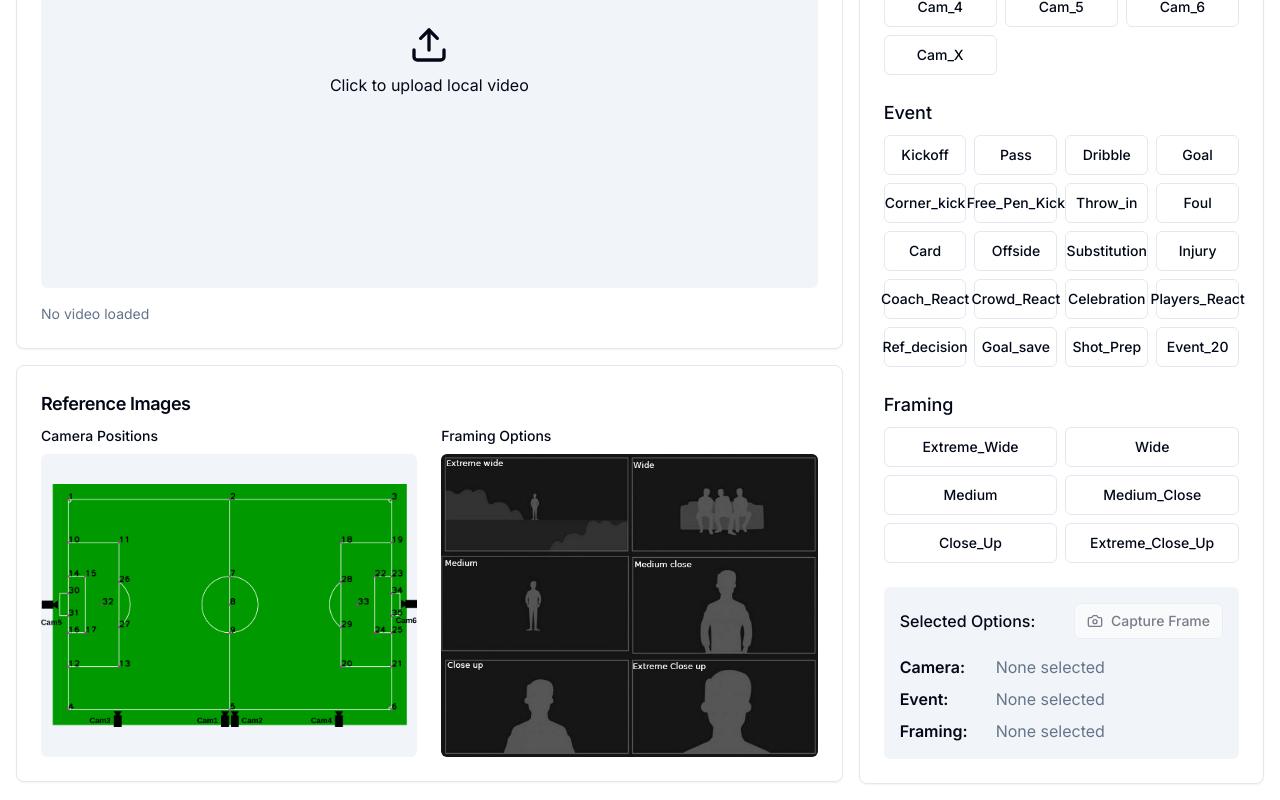
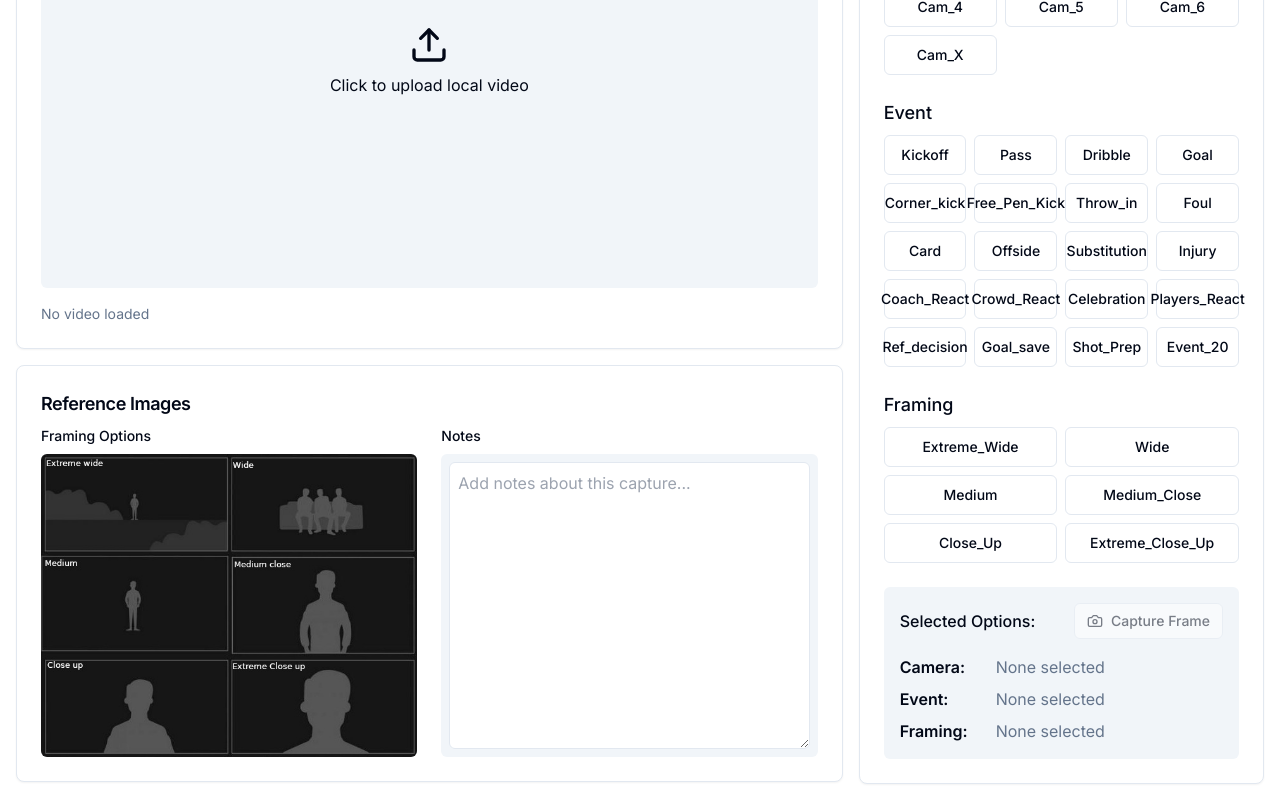
Before and after one commit to satishgsonwane/wsl_analysis, a Next.js app: page / in a window 1280 px wide. Shown: the part 238-1038 px from the top of the page. Built offline with nearby package versions, Linux system fonts and the light colour scheme.

Commit message:
Removed camera positions image and added note taking area.

```diff
--- /dev/null
+++ b/app/api/save-notes/route.ts
@@ -0,0 +1,53 @@
+import { NextRequest, NextResponse } from "next/server";
+import { writeFile, mkdir } from "fs/promises";
+import path from "path";
+import fs from "fs/promises";
+
+export async function POST(request: NextRequest) {
+  try {
+    const { notes } = await request.json();
+
+    if (!notes) {
+      return NextResponse.json(
+        { error: "Missing notes content" },
+        { status: 400 }
+      );
+    }
+
+    // Create base directory path
+    const baseDir = path.join(process.cwd(), "public", "captures");
+
+    // Ensure the directory exists
+    await mkdir(baseDir, { recursive: true });
+
+    // Create filename with path
+    const filePath = path.join(baseDir, "notes.txt");
+
+    // Check if file exists and read existing content
+    let existingContent = "";
+    try {
+      existingContent = await fs.readFile(filePath, "utf-8");
+      existingContent += "\n\n---\n\n"; // Add separator between existing and new notes
+    } catch (error) {
+      // File doesn't exist yet, that's fine
+    }
+
+    // Append timestamp to notes
+    const timestamp = new Date().toISOString();
+    const formattedNotes = `[${timestamp}]\n${notes}`;
+
+    // Write the file with existing content + new notes
+    await writeFile(filePath, existingContent + formattedNotes);
+
+    return NextResponse.json({
+      success: true,
+      message: "Notes saved successfully"
+    });
+  } catch (error) {
+    console.error("Error saving notes:", error);
+    return NextResponse.json(
+      { error: "Failed to save notes" },
+      { status: 500 }
+    );
+  }
+}
--- a/components/video-player.tsx
+++ b/components/video-player.tsx
@@ -20,6 +20,7 @@ export default function VideoPlayer({ onCaptureFrame }: VideoPlayerProps) {
   const [seeking, setSeeking] = useState(false)
   const videoRef = useRef<HTMLVideoElement>(null)
   const canvasRef = useRef<HTMLCanvasElement>(null)
+  const [notes, setNotes] = useState<string>("")
 
   useEffect(() => {
     const video = videoRef.current
@@ -156,6 +157,35 @@ export default function VideoPlayer({ onCaptureFrame }: VideoPlayerProps) {
     return `${minutes.toString().padStart(2, '0')}:${seconds.toString().padStart(2, '0')}`;
   }
 
+  const handleNotesChange = (value: string) => {
+    setNotes(value);
+  }
+
+  const saveNotes = async () => {
+    if (!notes.trim()) return;
+
+    try {
+      const response = await fetch('/api/save-notes', {
+        method: 'POST',
+        headers: {
+          'Content-Type': 'application/json',
+        },
+        body: JSON.stringify({ notes }),
+      });
+
+      if (response.ok) {
+        // Clear the notes field after successful save
+        setNotes("");
+        // Show success message (you could add a toast notification here)
+        console.log("Notes saved successfully");
+      } else {
+        console.error("Failed to save notes");
+      }
+    } catch (error) {
+      console.error("Error saving notes:", error);
+    }
+  }
+
   return (
     <>
       <Card className="w-full">
@@ -276,17 +306,6 @@ export default function VideoPlayer({ onCaptureFrame }: VideoPlayerProps) {
         <CardContent>
           <div className="grid grid-cols-1 md:grid-cols-2 gap-6">
             <div className="flex flex-col h-full">
-              <h3 className="text-sm font-medium mb-2">Camera Positions</h3>
-              <div className="relative bg-muted rounded-md overflow-hidden flex-grow">
-                <img
-                  src="/field.png"
-                  alt="Camera positions on field"
-                  className="w-full h-full object-contain"
-                />
-              </div>
-            </div>
-
-            <div className="flex flex-col h-full">
               <h3 className="text-sm font-medium mb-2">Framing Options</h3>
               <div className="relative bg-muted rounded-md overflow-hidden flex-grow">
                 <img
@@ -296,6 +315,27 @@ export default function VideoPlayer({ onCaptureFrame }: VideoPlayerProps) {
                 />
               </div>
             </div>
+
+            <div className="flex flex-col h-full">
+              <h3 className="text-sm font-medium mb-2">Notes</h3>
+              <div className="relative bg-muted rounded-md overflow-hidden flex-grow p-2">
+                <textarea
+                  className="w-full h-full min-h-[150px] p-2 bg-background border rounded-md"
+                  placeholder="Add notes about this capture..."
+                  onChange={(e) => handleNotesChange(e.target.value)}
+                  value={notes}
+                />
+                <div className="flex justify-end mt-2">
+                  <Button
+                    size="sm"
+                    onClick={saveNotes}
+                    className="text-xs"
+                  >
+                    Save Notes
+                  </Button>
+                </div>
+              </div>
+            </div>
           </div>
         </CardContent>
       </Card>
```
Also changed, not shown: public/captures/Cam_1/Pass/Extreme_Wide/Cam_1_Pass_Extreme_Wide_2025-03-07_11-10-26.210.jpg (added).
